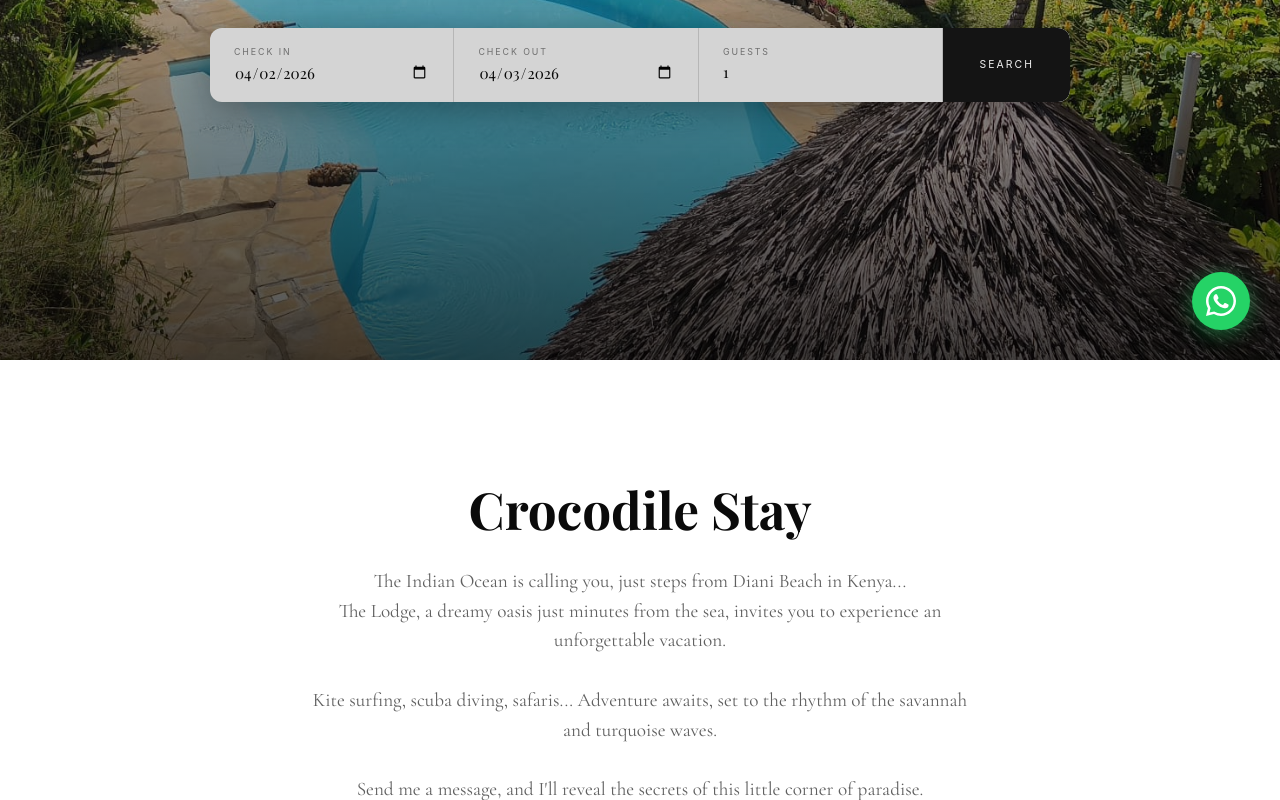
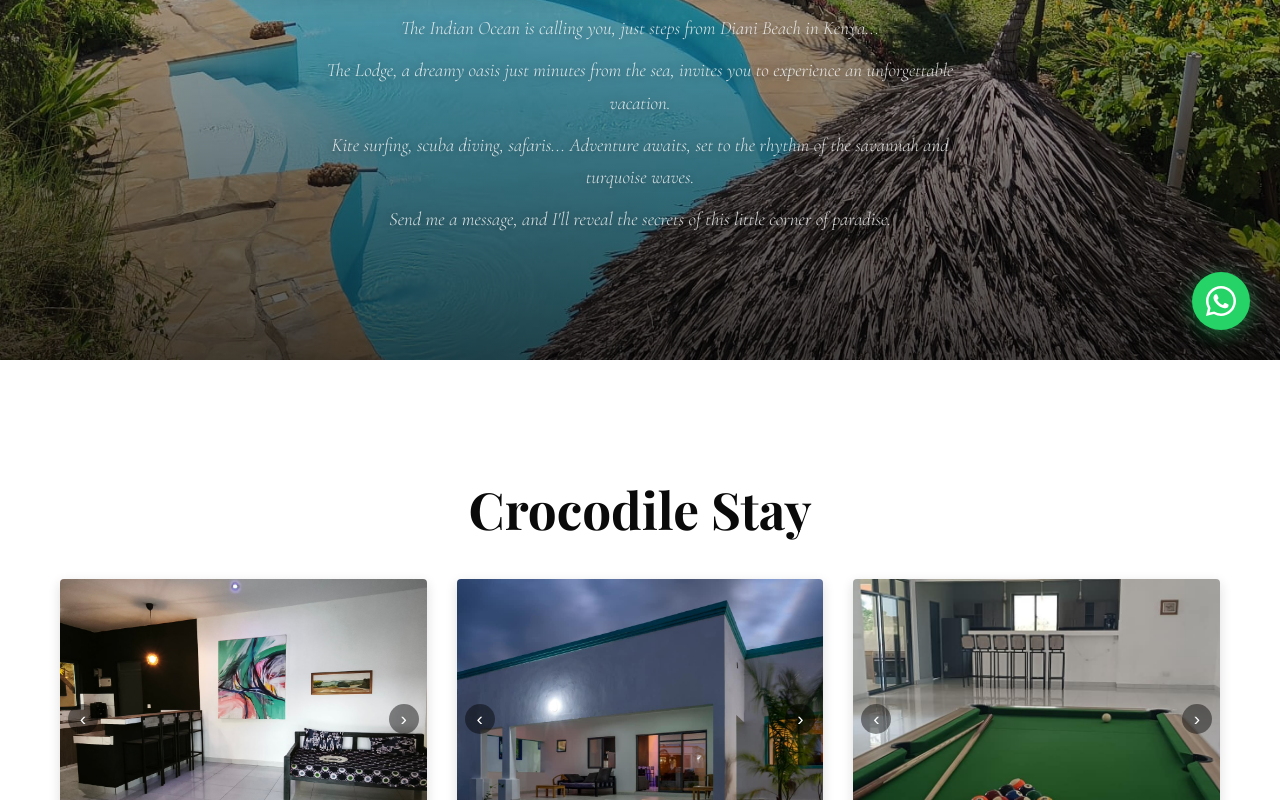
Before and after one commit to kalu-Peter/crocodile, a React (Vite) app: page / in a window 1280 px wide. Shown: the part 440-1240 px from the top of the page. Built offline with nearby package versions, Linux system fonts and the light colour scheme; no server answers; sample sign-in values are in the browser's storage; a web font is replaced by a local one.

Commit message:
apt-intro

```diff
--- a/src/CrocodileLodge.tsx
+++ b/src/CrocodileLodge.tsx
@@ -329,7 +329,7 @@ const CrocodileLodge: React.FC = () => {
 
         /* HERO */
         .hero {
-          height: 100vh;
+          min-height: 100vh;
           position: relative;
           display: flex;
           flex-direction: column;
@@ -354,7 +354,8 @@ const CrocodileLodge: React.FC = () => {
           flex-direction: column;
           align-items: center;
           justify-content: center;
-          gap: 48px;
+          gap: 36px;
+          padding: 120px 0 100px;
         }
 
         .hero-title-wrap {
@@ -367,6 +368,32 @@ const CrocodileLodge: React.FC = () => {
           position: relative;
           z-index: 10;
           width: 100%;
+        }
+
+        .hero-tagline {
+          max-width: 720px;
+          margin: 0 auto;
+          padding: 0 24px;
+          text-align: center;
+          opacity: 0;
+          animation: fade-up 1s ease 0.9s forwards;
+        }
+        .hero-tagline p {
+          font-family: 'Cormorant Garamond', serif;
+          font-size: clamp(0.95rem, 1.6vw, 1.18rem);
+          font-style: italic;
+          color: rgba(255,255,255,0.82);
+          line-height: 1.7;
+          margin: 0;
+          text-shadow: 0 1px 8px rgba(0,0,0,0.45);
+        }
+        .hero-tagline p + p { margin-top: 10px; }
+        @media (max-width: 768px) {
+          .hero-tagline { padding: 0 20px; }
+          .hero-tagline p { font-size: 0.9rem; line-height: 1.65; }
+        }
+        @media (max-width: 480px) {
+          .hero-tagline p { font-size: 0.85rem; }
         }
 
         .hero-eyebrow {
@@ -2012,6 +2039,14 @@ const CrocodileLodge: React.FC = () => {
               </button>
             </div>
           </div>
+
+          {/* HERO TAGLINE */}
+          <div className="hero-tagline">
+            <p>The Indian Ocean is calling you, just steps from Diani Beach in Kenya...</p>
+            <p>The Lodge, a dreamy oasis just minutes from the sea, invites you to experience an unforgettable vacation.</p>
+            <p>Kite surfing, scuba diving, safaris... Adventure awaits, set to the rhythm of the savannah and turquoise waves.</p>
+            <p>Send me a message, and I'll reveal the secrets of this little corner of paradise.</p>
+          </div>
         </div>
       </section>
 
@@ -2019,16 +2054,6 @@ const CrocodileLodge: React.FC = () => {
       <section className="villas-section" id="villas">
         <div className="section-header reveal" style={{ marginBottom: "40px" }}>
           <h2 className="section-title">Crocodile Stay</h2>
-          <p style={{
-            fontFamily: "'Cormorant Garamond', serif",
-            fontSize: "clamp(1rem, 1.5vw, 1.2rem)",
-            color: "rgba(10,10,10,0.65)",
-            lineHeight: 1.55,
-            maxWidth: "680px",
-            margin: "28px auto 0",
-            textAlign: "center",
-            whiteSpace: "pre-line",
-          }}>{"The Indian Ocean is calling you, just steps from Diani Beach in Kenya...\nThe Lodge, a dreamy oasis just minutes from the sea, invites you to experience an unforgettable vacation.\n\nKite surfing, scuba diving, safaris... Adventure awaits, set to the rhythm of the savannah and turquoise waves.\n\nSend me a message, and I'll reveal the secrets of this little corner of paradise."}</p>
         </div>
 
         <div className="villas-grid">
```
